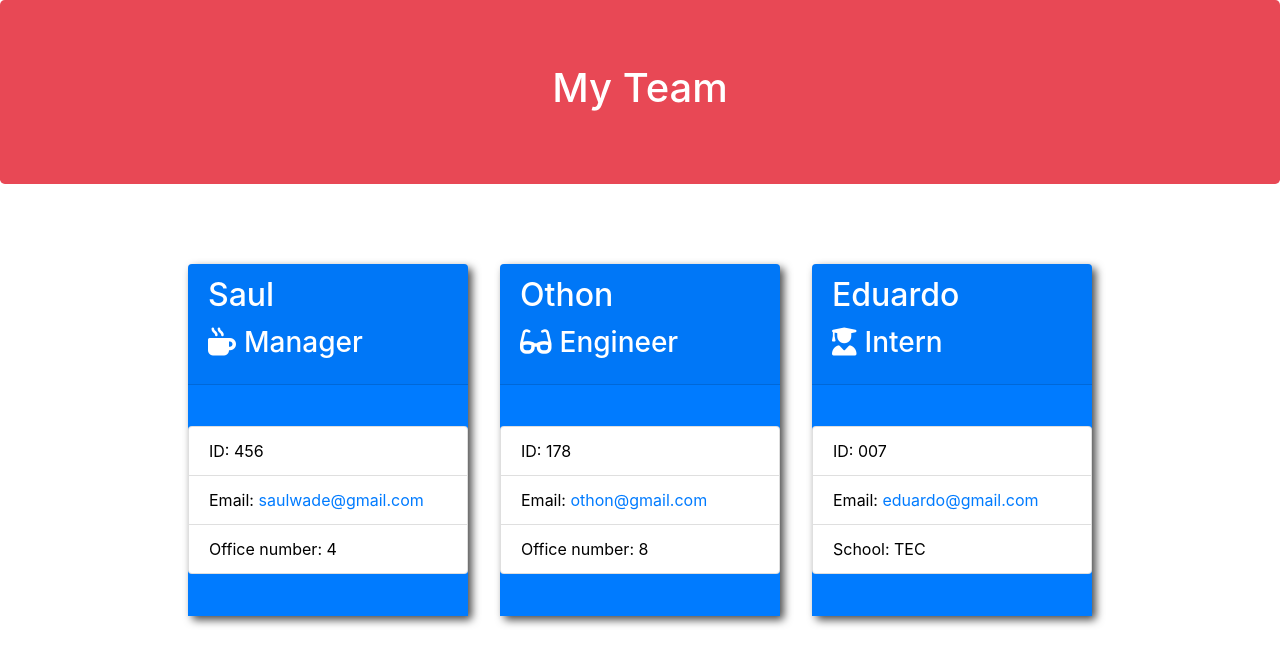
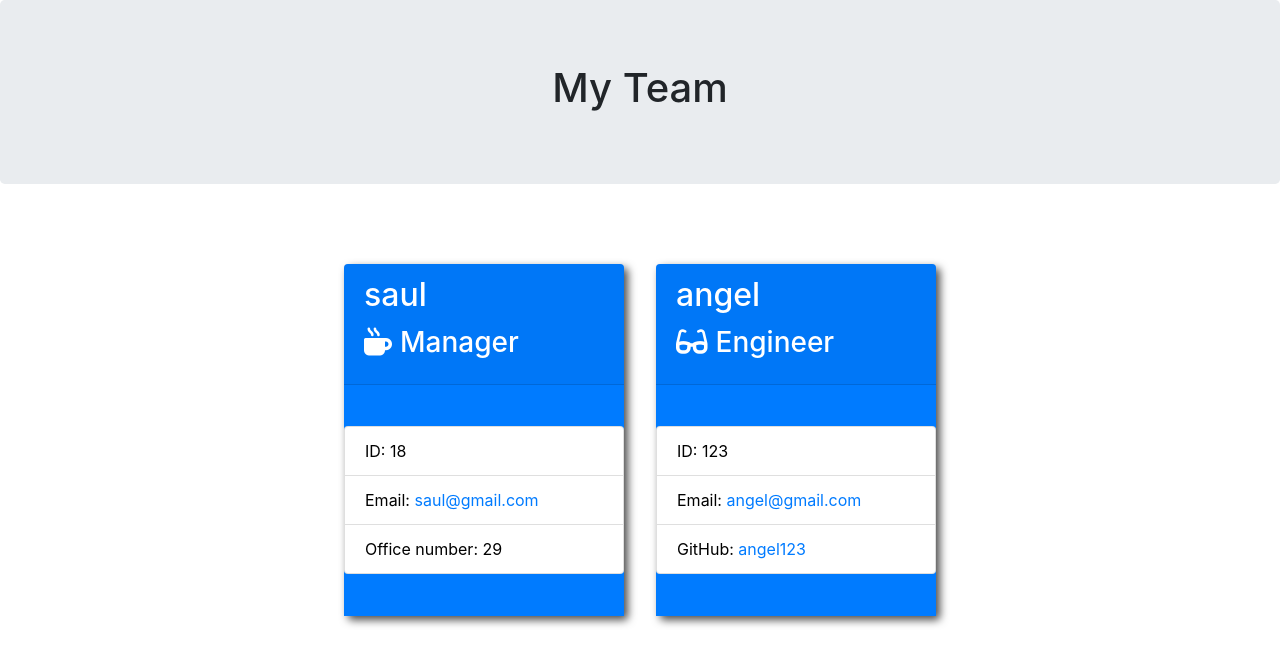
Before and after one commit to saulwade/team-profile-generator, a website: page front-end/index.html in a window 1280 px wide. Drawn offline with nearby package versions, Linux system fonts and the light colour scheme.

```diff
--- a/front-end/index.html
+++ b/front-end/index.html
@@ -1,3 +1,4 @@
+
       <!DOCTYPE html>
   <html lang="en">
 
@@ -15,7 +16,7 @@
   <body>
       <div class="container-fluid">
           <div class="row">
-            <div class="col-12 jumbotron mb-3 theading">
+              <div class="col-12 jumbotron mb-3 team-heading">
                   <h1 class="text-center">My Team</h1>
               </div>
           </div>
@@ -26,42 +27,28 @@
 
           <div class="card employee-c">
           <div class="card-header">
-            <h2 class="card-title">Saul</h2>
+              <h2 class="card-title">saul</h2>
               <h3 class="card-title"><i class="fas fa-mug-hot mr-2"></i>Manager</h3>
           </div>
           <div class="cardb">
               <ul class="list-group">
-                <li class="list-group-item">ID: 456</li>
-                <li class="list-group-item">Email: <a href="mailto:greg@gmail.com">saulwade@gmail.com</a></li>
-                <li class="list-group-item">Office number: 4</li>
+                  <li class="list-group-item">ID: 18</li>
+                  <li class="list-group-item">Email: <a href="mailto:saul@gmail.com">saul@gmail.com</a></li>
+                  <li class="list-group-item">Office number: 29</li>
               </ul>
           </div>
       </div>
 
           <div class="card employee-c">
       <div class="card-header">
-        <h2 class="card-title">Othon</h2>
+          <h2 class="card-title">angel</h2>
           <h3 class="card-title"><i class="fas fa-glasses mr-2"></i>Engineer</h3>
       </div>
       <div class="cardb">
           <ul class="list-group">
-            <li class="list-group-item">ID: 178</li>
-            <li class="list-group-item">Email: <a href="mailto:ted@gmail.com">othon@gmail.com</a></li>
-            <li class="list-group-item">Office number: 8</li>
-        </ul>
-    </div>
-</div>
-
-        <div class="card employee-c">
-    <div class="card-header">
-        <h2 class="card-title">Eduardo</h2>
-        <h3 class="card-title"><i class="fas fa-user-graduate mr-2"></i>Intern</h3>
-    </div>
-    <div class="cardb">
-        <ul class="list-group">
-            <li class="list-group-item">ID: 007</li>
-            <li class="list-group-item">Email: <a href="mailto:john@gmail.com">eduardo@gmail.com</a></li>
-            <li class="list-group-item">School: TEC</li>
+              <li class="list-group-item">ID: 123</li>
+              <li class="list-group-item">Email: <a href="mailto:angel@gmail.com">angel@gmail.com</a></li>
+              <li class="list-group-item">GitHub: <a href="https://github.com/angel123" target="_blank" rel="noopener noreferrer">angel123</a></li>
           </ul>
       </div>
   </div>
```
Also changed, not shown: README.md. Lines whose indentation alone changed are shown as unchanged.
